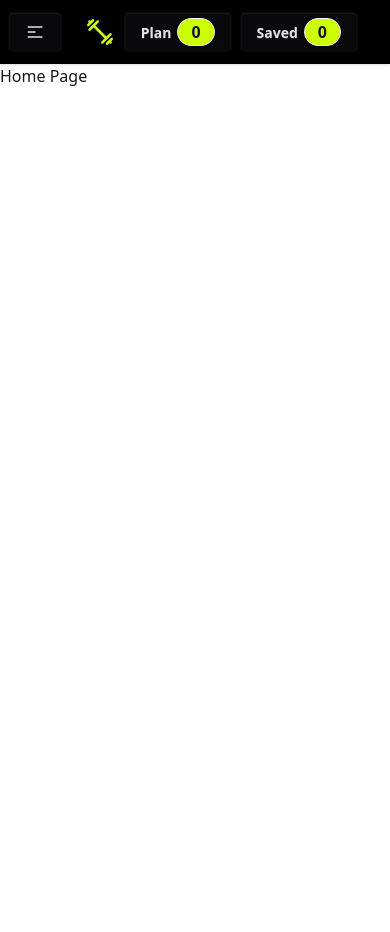
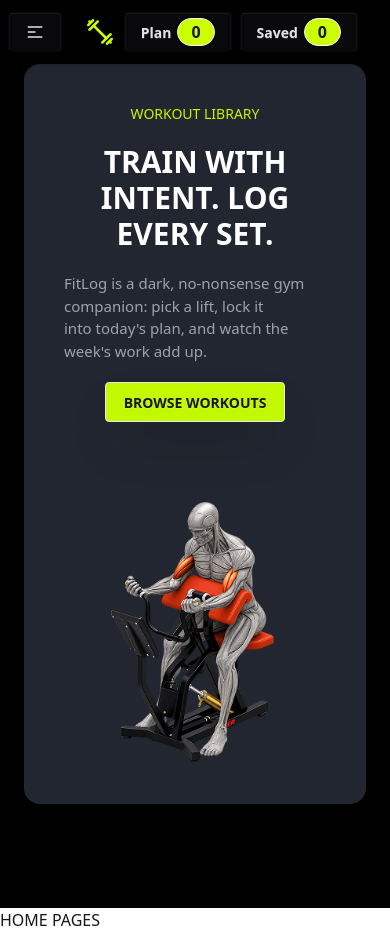
Before and after one commit to hafizul1997/Fit-Log-A06, a Next.js app: page / in a window 390 px wide. Before the commit the page ends 844 px from the top, so only its background shows below. Built offline with nearby package versions, Linux system fonts and the light colour scheme.

Commit message:
Updated Hero Section using Hero.tsx components for style using tailwend css with responsive design

```diff
--- /dev/null
+++ b/app/Components/Hero.tsx
@@ -0,0 +1,26 @@
+import React from 'react';
+import Image from 'next/image';
+import Banner from '@/app/assets/banner.png'
+const HeroPage = () => {
+    return (
+        <div className='w-full bg-[#000000]'>
+        <div className='w-full max-w-\[1280px\]  mx-auto min-h-screen'>
+            <div className={`bg-[#222630] grid  rounded-2xl  sm:grid-cols-1  lg:grid-cols-2 gap-20  mx-6  p-10 justify-center h-auto  items-center`}>
+            <div className='flex flex-col items-center gap-5 lg:items-start'>
+                <p className='text-[#C2F800] text-sm'>WORKOUT LIBRARY</p>
+                <div>
+                <h1 className=' w-fit text-white  font-bold text-center text-3xl  lg:font-extrabold lg:text-left lg:text-5xl '>TRAIN WITH INTENT. LOG <br/> EVERY SET.</h1>
+                </div>
+                <p className='text-[#9CA3AF] text-[15px]'>FitLog is a dark, no-nonsense gym companion: pick a lift, lock it <br/> into today's plan, and watch the week's work add up.</p>
+<button className='btn bg-[#C2F800] font-bold text-[14px] w-[180px] h-[40px] shadow-2xl'>BROWSE WORKOUTS</button>
+            </div>
+            <div className='flex justify-center items-center'>
+                <Image src={Banner} alt='Banner Images' width={334} height={334}/>
+            </div>
+        </div>
+ </div>
+  </div>
+    );
+};
+
+export default HeroPage;
--- a/app/Components/shared/Navbar.tsx
+++ b/app/Components/shared/Navbar.tsx
@@ -7,8 +7,8 @@ const Navbar = () => {
   {/*Using Daisy UI navbar */}
     return (
 
-      <div>
-        <div className="navbar  bg-[#000000] shadow-sm max-w-\[1280px\] mx-auto">
+      <div className='w-full'>
+        <div className="navbar  bg-[#000000] shadow-sm max-w-\[1280px\] w-full mx-auto">
   <div className="navbar-start">
     <div className="dropdown">
   <div
--- a/app/page.tsx
+++ b/app/page.tsx
@@ -1,9 +1,11 @@
 import React from 'react';
+import HeroPage from './Components/Hero';
 
 const HomePage = () => {
   return (
     <div>
-      Home Page
+      <HeroPage />
+      HOME PAGES
     </div>
   );
 };
```
